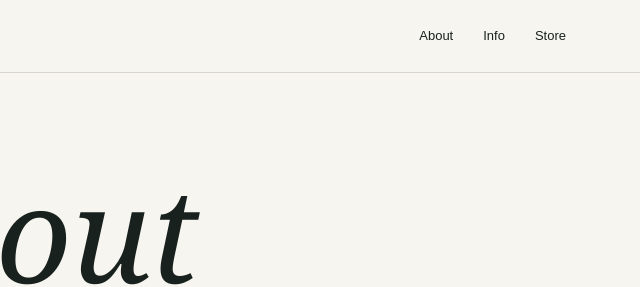
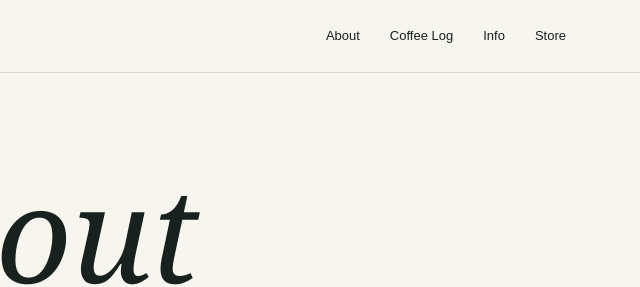
Before and after one commit to dangrant720/About-the-Coffee, a plain HTML site: page index.html in a window 1280 px wide. Shown: the top 287 px of the page, 626-1266 px from the left. Drawn offline with Linux system fonts and the light colour scheme.

Commit message:
Link homepage to Coffee Log

```diff
--- a/index.html
+++ b/index.html
@@ -18,7 +18,7 @@ a:focus-visible{outline:2px solid var(--ink);outline-offset:5px}
 </head>
 <body>
 <a class="skip" href="#main">Skip to content</a>
-<header><nav aria-label="Primary"><a class="brand" href="#">About the Coffee</a><div class="navlinks"><a href="#about">About</a><a href="#info">Info</a><a href="#store">Store</a></div></nav></header>
+<header><nav aria-label="Primary"><a class="brand" href="#">About the Coffee</a><div class="navlinks"><a href="#about">About</a><a href="coffee-log.html">Coffee Log</a><a href="#info">Info</a><a href="#store">Store</a></div></nav></header>
 <main id="main">
 <div class="hero"><div class="logo" aria-label="About the Coffee"><div class="about">About</div><div class="the">— THE —</div><div class="coffee">COFFEE</div></div><p>Coffee, travel, and the places worth stopping for.</p></div>
 <section id="about"><div class="wrap grid"><div><div class="label">About</div><h1>It's about more than the cup.</h1></div><div class="copy"><p>About the Coffee is a simple journal built around independent coffee shops and the places we discover along the way.</p><p>We travel, spend time outside, find good coffee, and learn about the people and process behind it. Sometimes the coffee is the destination. Sometimes it's just the beginning.</p><p>After seeing coffee grown in the countryside of the Dominican Republic, we came home with a deeper appreciation for the journey from plant to cup. This is a place to keep exploring that story.</p></div></div></section>
```
